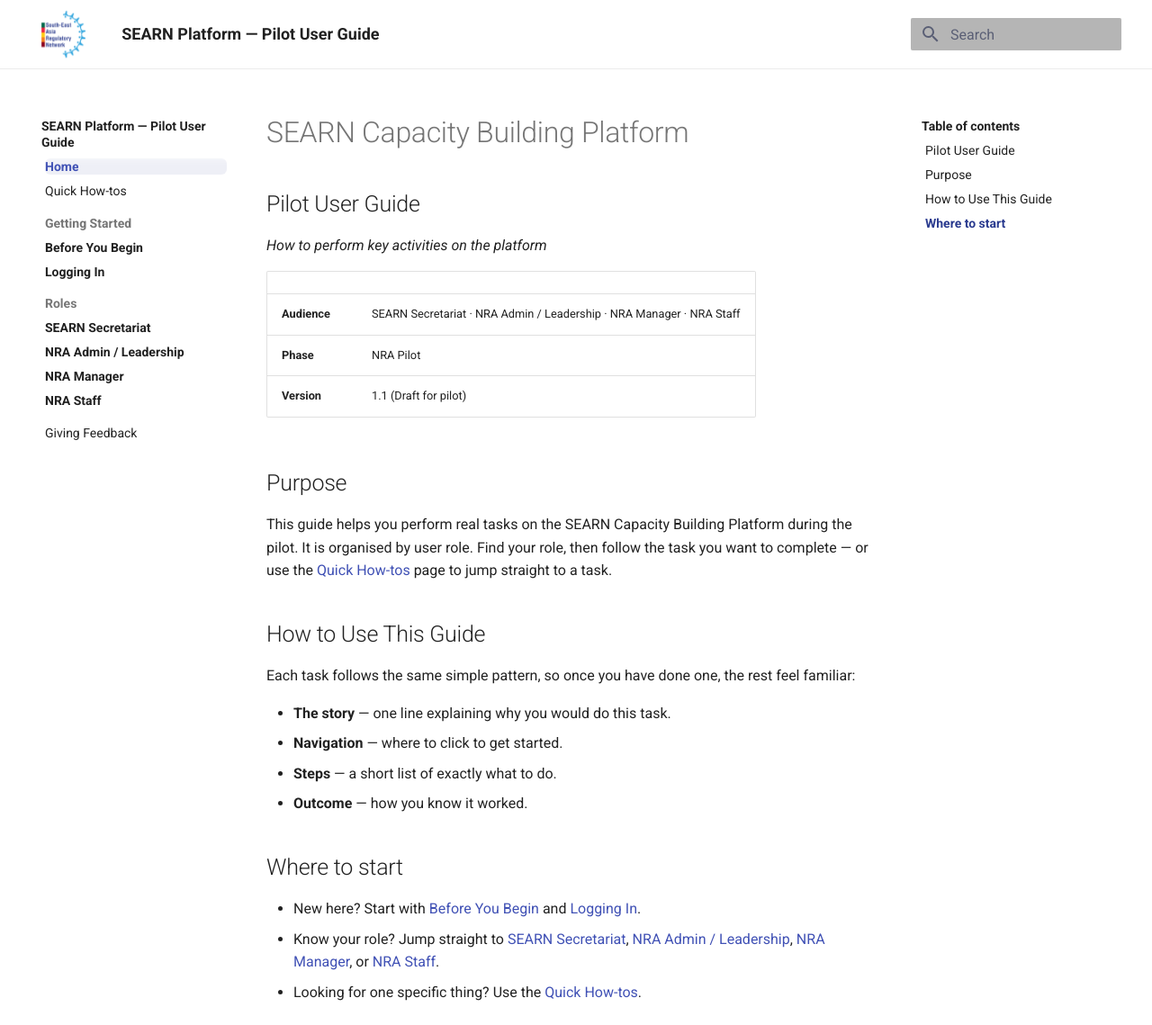
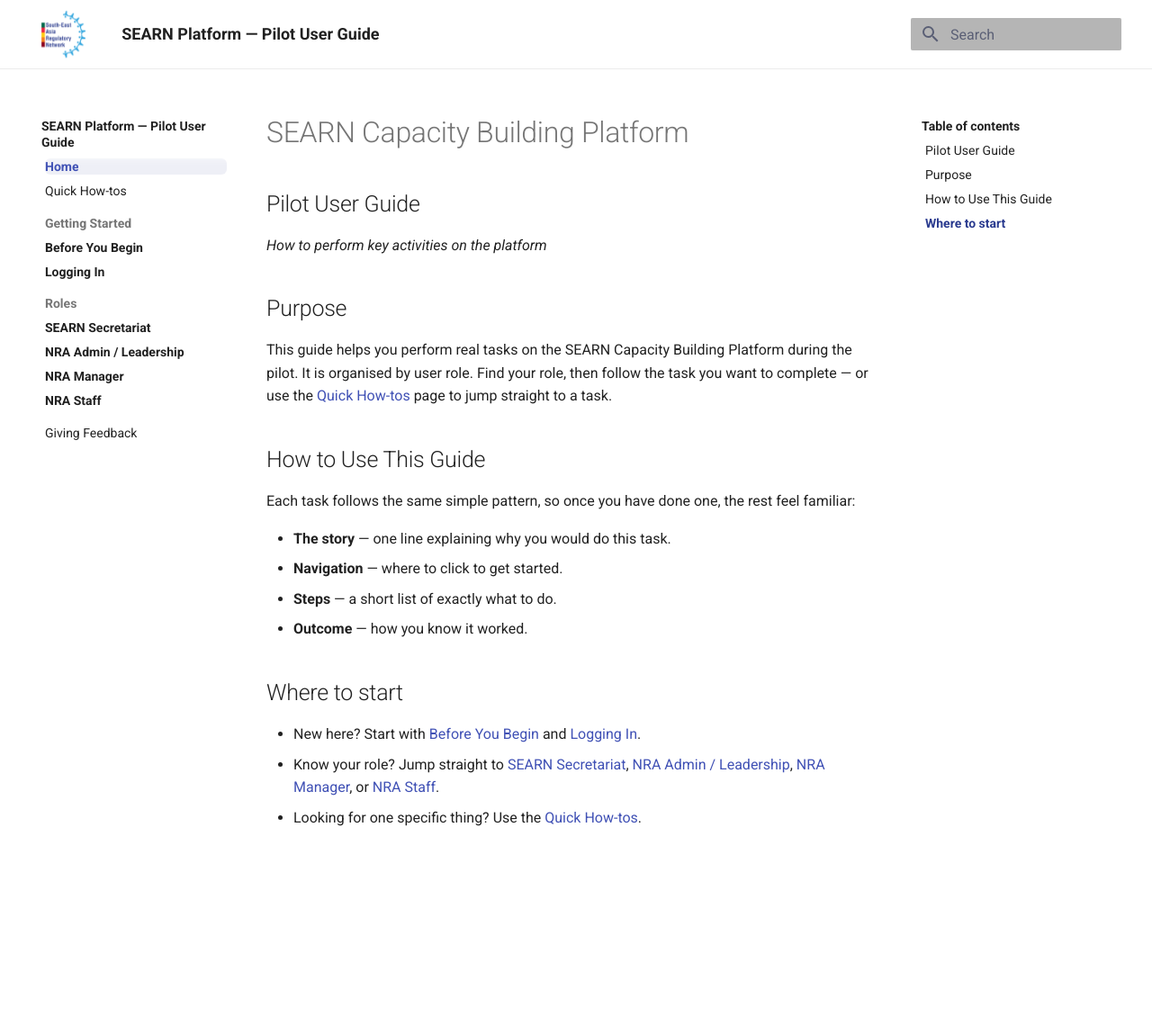
Before and after one commit to TitanEd/searn-lms-docs, an MkDocs documentation site: the page built from docs/index.md, in a window 1280 px wide and 1139 px high. Shown: the whole window at 90% size. Built offline with MkDocs 1.6.1 and Material for MkDocs 9.7.7, drawn with Linux system fonts in a browser that asks for light colours.

Commit message:
updated content

```diff
--- a/docs/index.md
+++ b/docs/index.md
@@ -3,12 +3,6 @@
 ## Pilot User Guide
 
 *How to perform key activities on the platform*
-
-| | |
-|---|---|
-| **Audience** | SEARN Secretariat · NRA Admin / Leadership · NRA Manager · NRA Staff |
-| **Phase** | NRA Pilot |
-| **Version** | 1.1 (Draft for pilot) |
 
 ## Purpose
 
```
